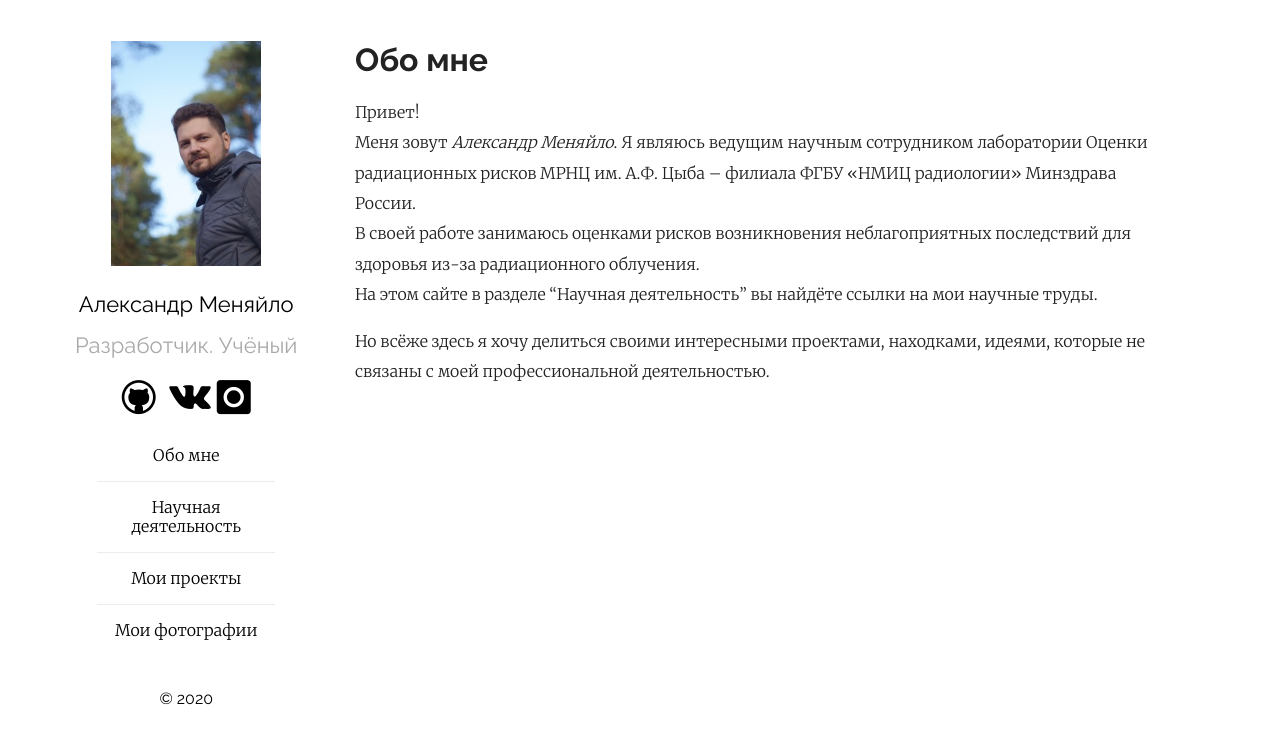
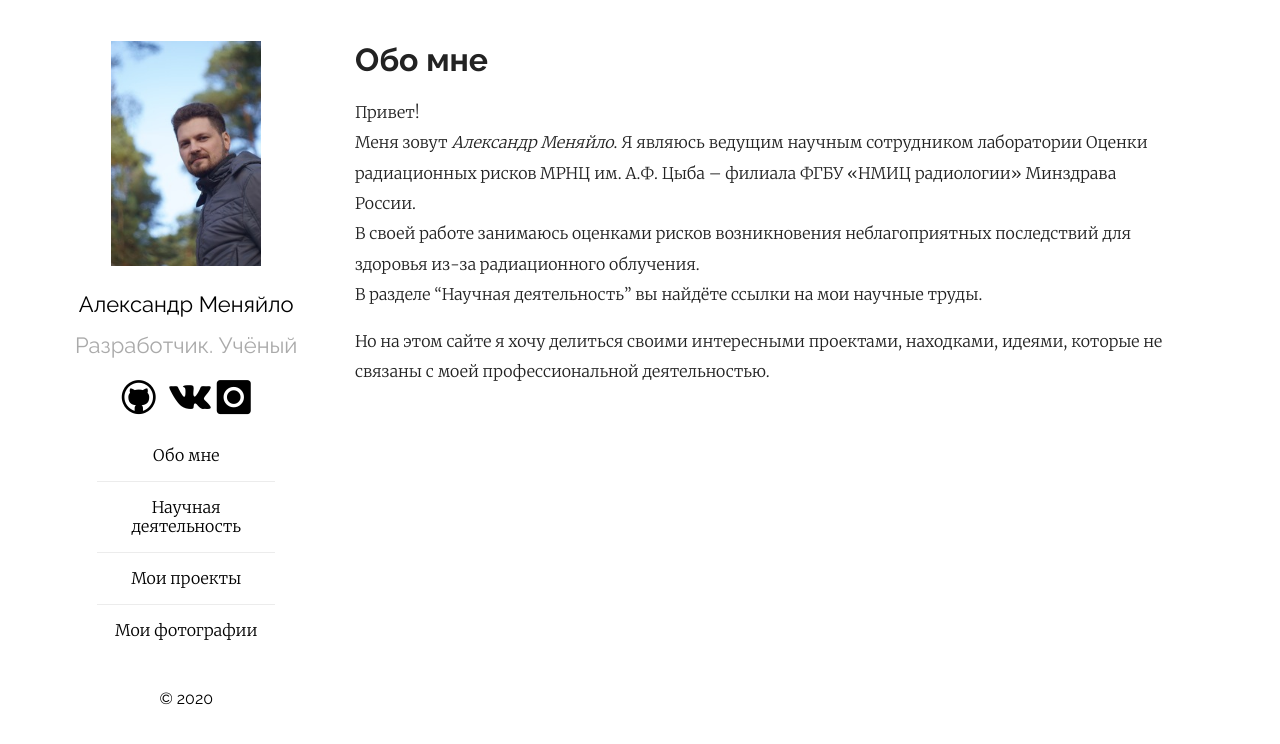
Before and after one commit to Mendeo/mendeo.github.io, a Jekyll site: the page built from about.md, in a window 1280 px wide. Shown: the top 744 px of the page. Built offline with Jekyll 4.4.1, drawn with Linux system fonts in a browser that asks for light colours; our own code applies the rules of GitHub Pages for plain Markdown files.

Commit message:
Улучшил скрипты. Улучшил текстовку.

```diff
--- a/_includes/head.html
+++ b/_includes/head.html
@@ -5,6 +5,7 @@
 <link rel="stylesheet" href="{{ "/assets/css/style.css" | relative_url }}">
 <title>{{ page.title | default: site.title }}</title>
 {% seo %}
+
 <!-- Yandex.Metrika counter -->
 <script type="text/javascript" >
    (function(m,e,t,r,i,k,a){m[i]=m[i]||function(){(m[i].a=m[i].a||[]).push(arguments)};
@@ -66,4 +73,5 @@
 				});
 			});
 		{% endif %}
+	})();
 </script>
--- a/_layouts/default.html
+++ b/_layouts/default.html
@@ -60,6 +60,7 @@
 			<script type="text/javascript">
 				(function ()
 				{
+					'use strict';
 					let links = document.querySelectorAll('.post a');
 					links.forEach((link) => link.target = '_blank');
 				})();
--- a/about.md
+++ b/about.md
@@ -5,6 +5,6 @@ layout: page
 Привет!
 Меня зовут *Александр Меняйло*. Я являюсь ведущим научным сотрудником лаборатории Оценки радиационных рисков МРНЦ им. А.Ф. Цыба – филиала ФГБУ «НМИЦ радиологии» Минздрава России.
 В своей работе занимаюсь оценками рисков возникновения неблагоприятных последствий для здоровья из-за радиационного облучения.
-На этом сайте в разделе "Научная деятельность" вы найдёте ссылки на мои научные труды.
+В разделе "Научная деятельность" вы найдёте ссылки на мои научные труды.
 
-Но всёже здесь я хочу делиться своими интересными проектами, находками, идеями, которые не связаны с моей профессиональной деятельностью.
+Но на этом сайте я хочу делиться своими интересными проектами, находками, идеями, которые не связаны с моей профессиональной деятельностью.
```
Also changed, not shown: other parts of _includes/head.html (+12 -6 lines), photo.md (+1 -1 lines). Lines whose indentation alone changed are shown as unchanged.
